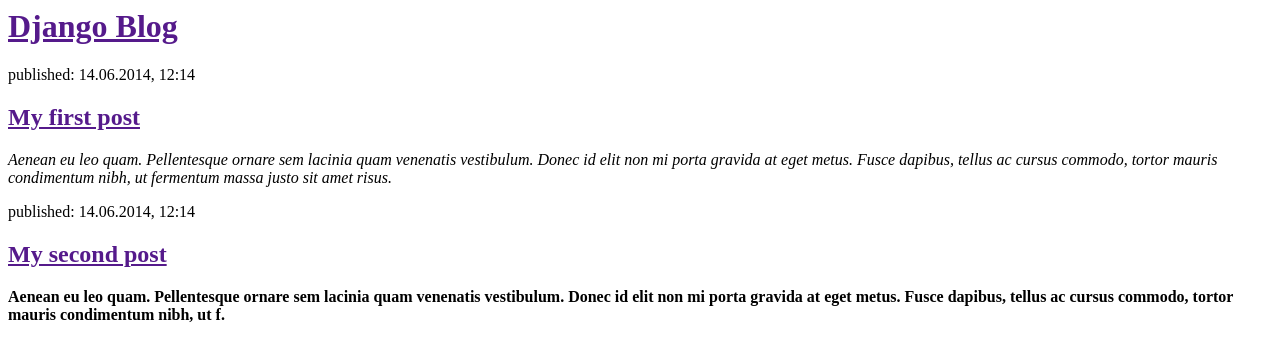
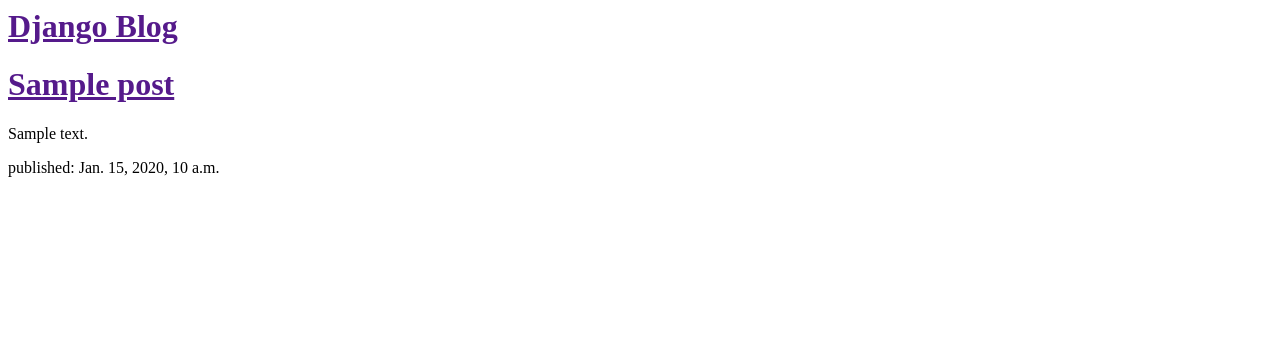
Before and after one commit to ricgoo/my-first-blog, a Django app: template blog/templates/blog/post_list.html in a window 1280 px wide. Shown: the top 361 px of the page. Run offline with Django 3.2, Linux system fonts and the light colour scheme; the template is opened without the code that fills it: values that come from a table or form of the project are taken from there, others are empty; tables that the repository leaves empty hold one stand-in row (values such as "Sample post").

Commit message:
more changes

```diff
--- a/blog/templates/blog/post_list.html
+++ b/blog/templates/blog/post_list.html
@@ -7,16 +7,13 @@
             <h1><a href="">Django Blog</a></h1>
         </div>
 
-        <div>
-            <p>published: 14.06.2014, 12:14</p>
-            <h2><a href="">My first post</a></h2>
-            <p><em>Aenean eu leo quam. Pellentesque ornare sem lacinia quam venenatis vestibulum. Donec id elit non mi porta gravida at eget metus. Fusce dapibus, tellus ac cursus commodo, tortor mauris condimentum nibh, ut fermentum massa justo sit amet risus.</em></p>
-        </div>
-
-        <div>
-            <p>published: 14.06.2014, 12:14</p>
-            <h2><a href="">My second post</a></h2>
-            <p><strong>Aenean eu leo quam. Pellentesque ornare sem lacinia quam venenatis vestibulum. Donec id elit non mi porta gravida at eget metus. Fusce dapibus, tellus ac cursus commodo, tortor mauris condimentum nibh, ut f.</strong></p>
-        </div>
+		{% for post in posts %}
+			<div>
+				<h1><a href=''>{{ post.title }}</a></h1>
+				<p>{{ post.text|linebreaksbr }}</p>
+				<p>published: {{ post.published_date }}</p>
+				<br />
+			</div>
+		{% endfor %}
     </body>
 </html>
--- a/blog/views.py
+++ b/blog/views.py
@@ -1,5 +1,11 @@
 from django.shortcuts import render
+from django.utils import timezone
+from .models import Post
 
 # Create your views here.
 def post_list(request):
     return render(request, 'blog/post_list.html', {})
+
+def post_list(request):
+    posts = Post.objects.filter(published_date__lte=timezone.now()).order_by('published_date')
+    return render(request, 'blog/post_list.html', {'posts' : posts})
```
